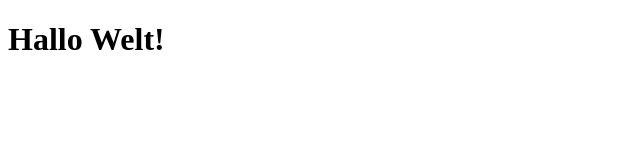
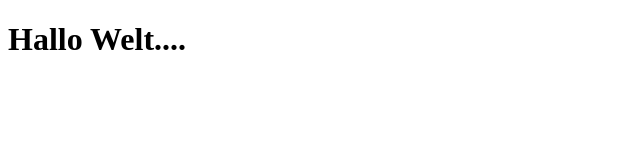
Before and after one commit to crabDono/dmwt_vercell_app, a Next.js app: page / in a window 1280 px wide. Shown: the top 160 px of the page, without its empty margins (0-640 px from the left). Built offline with nearby package versions, Linux system fonts and the light colour scheme.

Commit message:
test commit2

```diff
--- a/app/page.tsx
+++ b/app/page.tsx
@@ -1,7 +1,7 @@
 export default function Page() {
   return (
     <main className="flex min-h-screen items-center justify-center bg-gray-100">
-      <h1 className="text-3xl font-bold text-gray-800">Hallo Welt!</h1>
+      <h1 className="text-3xl font-bold text-gray-800">Hallo Welt....</h1>
     </main>
   );
 }
```
